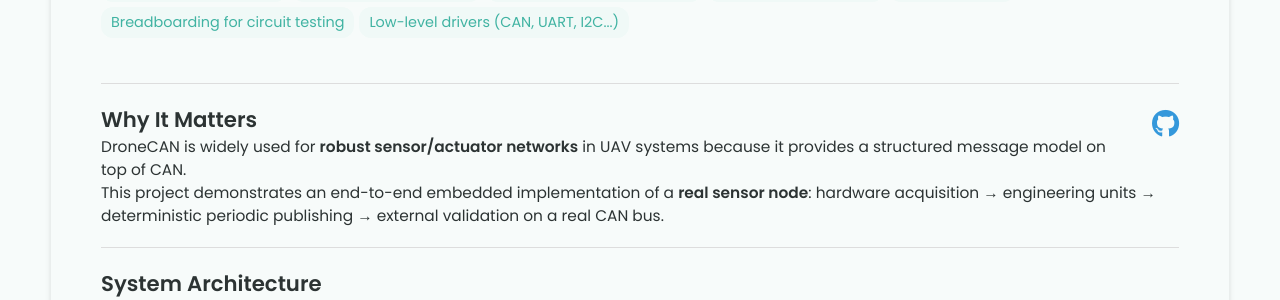
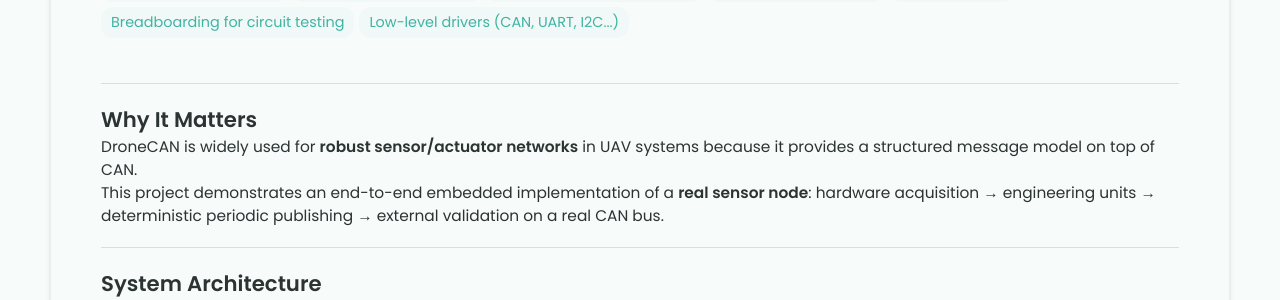
Before and after one commit to alexandrephl/alexandrephl.github.io, a Jekyll site: the page built from _projects/Sensor-node/Dronecan-Sensor-Node.md, in a window 1280 px wide. Shown: the part 368-668 px from the top of the page. Built offline with Jekyll 4.4.1, drawn with Linux system fonts in a browser that asks for light colours.

Commit message:
Update Dronecan-Sensor-Node.md

```diff
--- a/_projects/Sensor-node/Dronecan-Sensor-Node.md
+++ b/_projects/Sensor-node/Dronecan-Sensor-Node.md
@@ -1,7 +1,7 @@
 ---
 layout: post
 title: Dronecan Sensor Node - BMP280
-
+repo: "https://github.com/alexandrephl/stm32-dronecan-node"
 description:  >-
   A DroneCAN (UAVCAN v0) sensor node running on STM32F446.  It publishes a clean air-data subset on the CAN bus (heartbeat + pressure + temperature) using a BSP layer, a dedicated sensor driver, and libcanard for transport.
 
@@ -17,11 +17,6 @@ skills:
 main-image: /safety-layer.jpg
 ---
 ---
-<div style="float:right; margin: 0 0 1rem 1rem; font-size: 28px;">
-  <a href="https://github.com/alexandrephl/stm32-dronecan-node" target="_blank" rel="noopener">
-    <i class="fa-brands fa-github"></i>
-  </a>
-</div>
 
 ## Why It Matters
 DroneCAN is widely used for **robust sensor/actuator networks** in UAV systems because it provides a structured message model on top of CAN.
```
